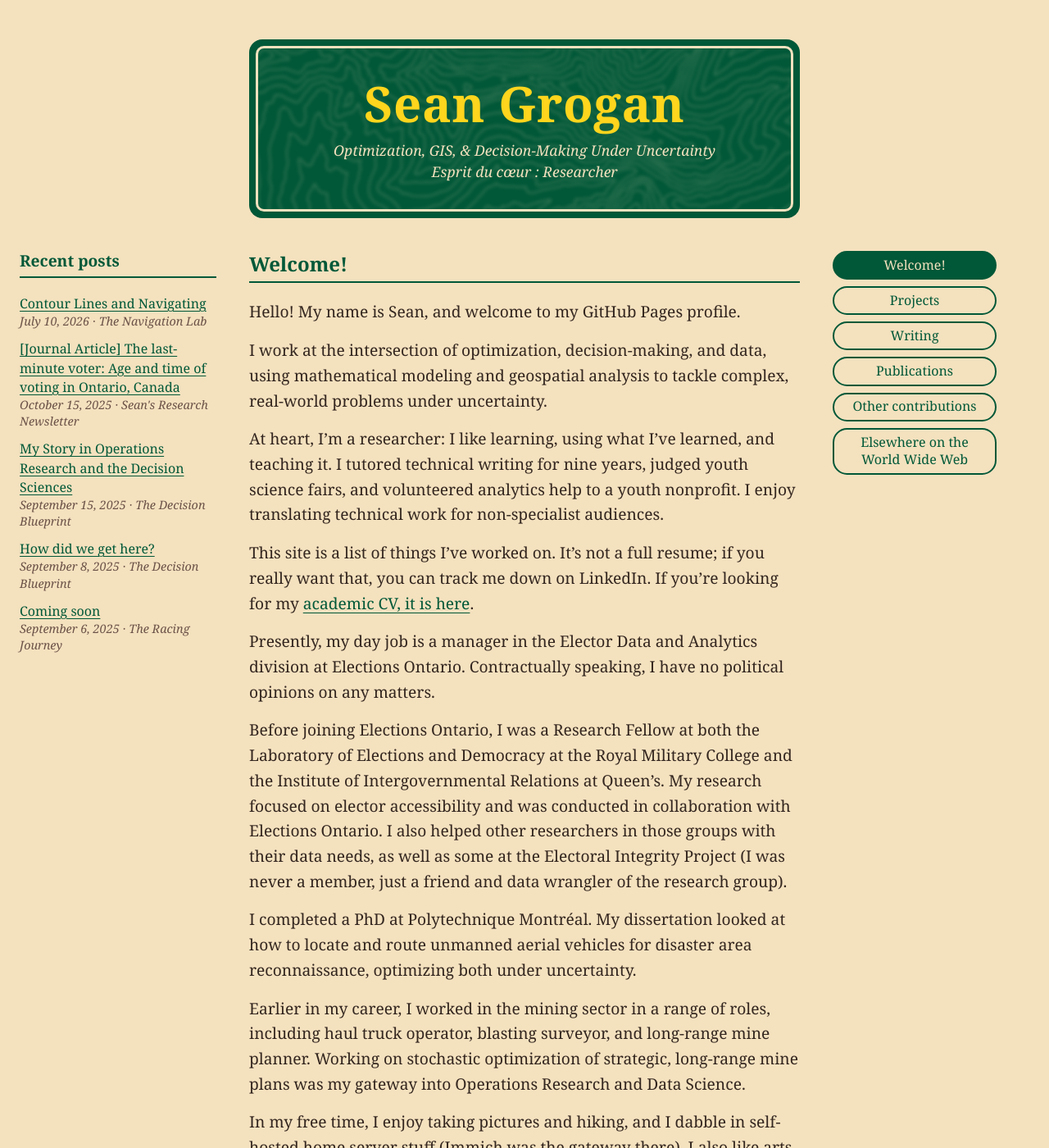
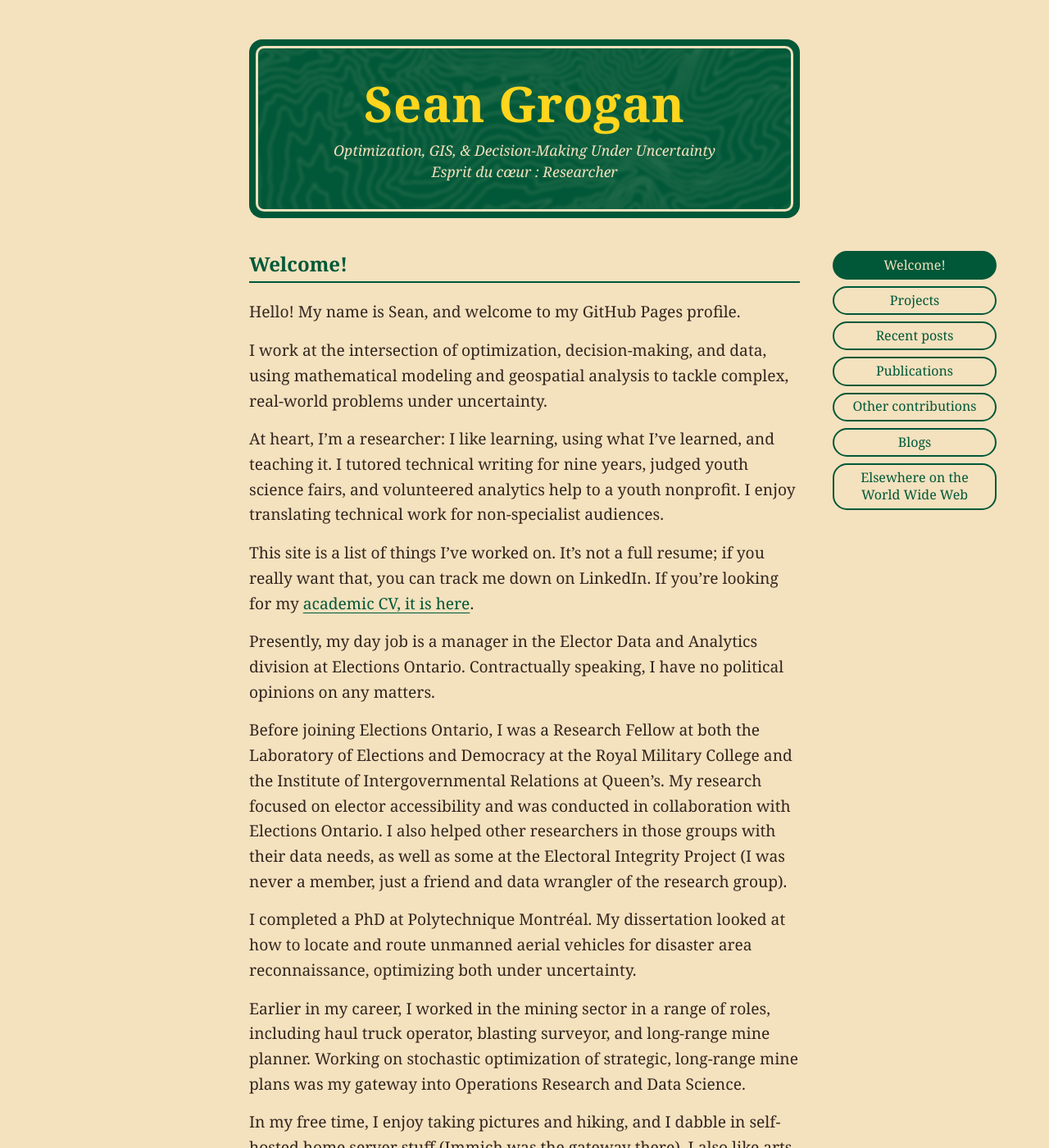
Before and after one commit to seangrogan/seangrogan.github.io, a Jekyll site: the page built from index.md, in a window 1280 px wide and 1400 px high. Shown: the whole window at 82% size. Built offline with Jekyll 4.4.1, drawn with Linux system fonts in a browser that asks for light colours; some of the changed text lies outside the part shown.

Commit message:
re-orderd site

```diff
--- a/_config.yml
+++ b/_config.yml
@@ -20,9 +20,6 @@ exclude:
   - README.md
   - scripts
 
-# How many newsletter posts the "Recent posts" sidebar shows (0 hides it).
-recent_posts: 5
-
 url: https://seangrogan.github.io
 locale: en_US
 
--- a/_layouts/home.html
+++ b/_layouts/home.html
@@ -137,11 +137,6 @@
   .desc p:last-child { margin-bottom: 0; }
   .desc code { font-size: 0.92em; }
   .links { margin: 0.4rem 0 0; display: flex; flex-wrap: wrap; gap: 0.25rem 1.25rem; }
-  /* Recent posts: a sidebar on wide screens, a section after the page on narrow ones */
-  .recent { margin-top: 3rem; }
-  .posts { list-style: none; margin: 0; padding: 0; }
-  .posts li + li { margin-top: 0.75rem; }
-  .post-meta { display: block; color: var(--ink-soft); font-style: italic; font-size: 0.95rem; line-height: 1.4; }
 
   .profiles {
     list-style: none; margin: 0; padding: 0;
@@ -183,16 +178,6 @@
     }
     .nav-side .sign { grid-column: 2; grid-row: 1; }
     .nav-side .site-footer { grid-column: 2; grid-row: 3; }
-    .nav-side .recent {
-      grid-column: 1; grid-row: 2;
-      justify-self: end;
-      width: 100%; max-width: 15rem;
-      position: sticky; top: 1.5rem;
-      margin-top: 2.5rem;
-      font-size: 1rem; line-height: 1.45;
-    }
-    .nav-side .recent h2 { font-size: 1.2rem; }
-    .nav-side .recent .post-meta { font-size: 0.9rem; }
     .nav-side main { grid-column: 2; grid-row: 2; }
     .nav-side .toc {
       grid-column: 3; grid-row: 2;
@@ -234,6 +219,22 @@
     {%- unless page.content_only %}
     {%- for group in site.data.projects %}
     {%- assign sid = group.section | slugify %}
+    {%- if group.recent_posts %}
+    {%- if site.data.posts.size > 0 %}
+    <section aria-labelledby="{{ sid }}">
+      <h2 id="{{ sid }}">{{ group.section | escape }}</h2>
+      <ul class="items">
+        {%- for post in site.data.posts limit: group.recent_posts %}
+        <li>
+          <h3><a href="{{ post.url }}">{{ post.title | escape }}</a></h3>
+          <p class="meta">{{ post.source | escape }}{% if post.date != "" %} · {{ post.date | date: "%B %-d, %Y" }}{% endif %}</p>
+        </li>
+        {%- endfor %}
+      </ul>
+    </section>
+    {%- endif %}
+    {%- continue %}
+    {%- endif %}
     <section aria-labelledby="{{ sid }}">
       <h2 id="{{ sid }}">{{ group.section | escape }}</h2>
       <ul class="items">
@@ -272,19 +273,6 @@
     {%- endunless %}
   </main>
 
-  {%- if site.recent_posts and site.recent_posts > 0 and site.data.posts.size > 0 and page.content_only != true %}
-  <aside class="recent" aria-labelledby="recent-posts">
-    <h2 id="recent-posts">Recent posts</h2>
-    <ul class="posts">
-      {%- for post in site.data.posts limit: site.recent_posts %}
-      <li>
-        <a href="{{ post.url }}">{{ post.title | escape }}</a>
-        <span class="post-meta">{% if post.date != "" %}{{ post.date | date: "%B %-d, %Y" }} · {% endif %}{{ post.source | escape }}</span>
-      </li>
-      {%- endfor %}
-    </ul>
-  </aside>
-  {%- endif %}
   <footer class="site-footer">
     <p>Last updated {{ site.time | date: "%B %Y" }}</p>
   </footer>
```
Also changed, not shown: _data/projects.yml (+58 -53 lines).
